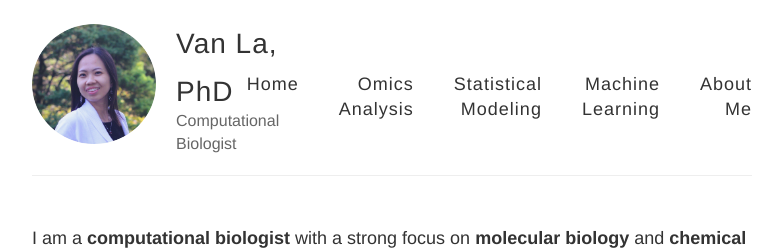
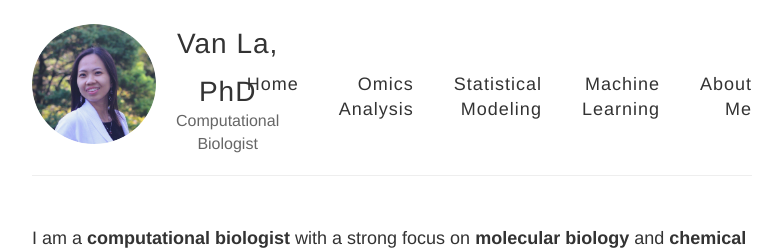
Before and after one commit to vanngocthuyla/vanngocthuyla.github.io, a Jekyll site: the page built from index.md, in a window 1280 px wide. Shown: the top 250 px of the page, without its empty margins (248-1030 px from the left). Built offline with Jekyll 4.4.1, drawn with Linux system fonts in a browser that asks for light colours.

Commit message:
Update default.html

```diff
--- a/_layouts/default.html
+++ b/_layouts/default.html
@@ -26,7 +26,7 @@
                     </div>
 
                     <!-- Site name and description on the right -->
-                    <div class="site-info" style="flex: 1; text-align: left;">
+                    <div class="site-info" style="flex: 1; text-align: center;">
                         <h1 class="site-name"><a href="{{ site.url }}/">{{ site.name }}</a></h1>
                         <p class="site-description">{{ site.description }}</p>
                     </div>
```
